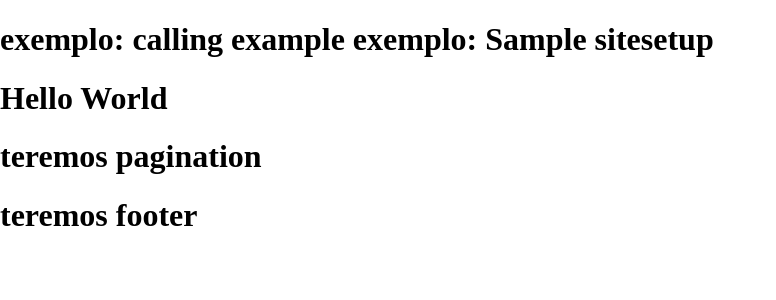
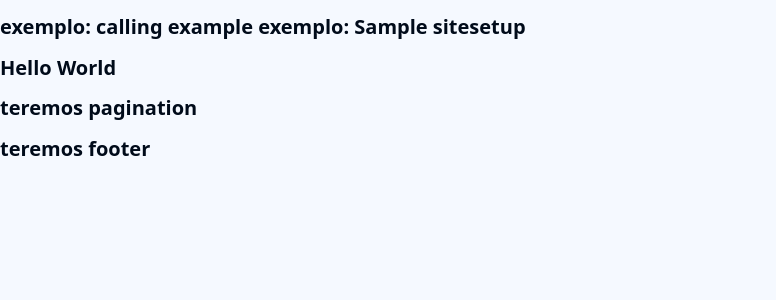
Before and after one commit to ThomasNicholas21/ProjetoBlog, a Django app: page / in a window 1280 px wide. Shown: the top 300 px of the page, without its empty margins (0-776 px from the left). Run offline with Django 4.2, Linux system fonts and the light colour scheme; tables that the repository leaves empty hold one stand-in row (values such as "Sample post").

Commit message:
feat: criando base para css

```diff
--- a/app/blog/static/blog/css/style.css
+++ b/app/blog/static/blog/css/style.css
@@ -1,10 +1,16 @@
 :root {
-    --clr--white: (213, 100%, 98%);
-    --clr--black: (213, 100%, 5%);
-    --clr--primary: (213, 100%, 50%);
+    --clr--white: 213, 100%, 98%;
+    --clr--black: 213, 100%, 5%;
+    --clr--primary: 213, 100%, 50%;
+}
+
+html {
+    font-size: 62.5%;
 }
 
 body {
     background-color: hsl(var(--clr--white));
     color: hsl(var(--clr--black));
+    font-size: 1.5rem;
+    font-family: system-ui, -apple-system, BlinkMacSystemFont, 'Segoe UI', Roboto, Oxygen, Ubuntu, Cantarell, 'Open Sans', 'Helvetica Neue', sans-serif;
 }
```
